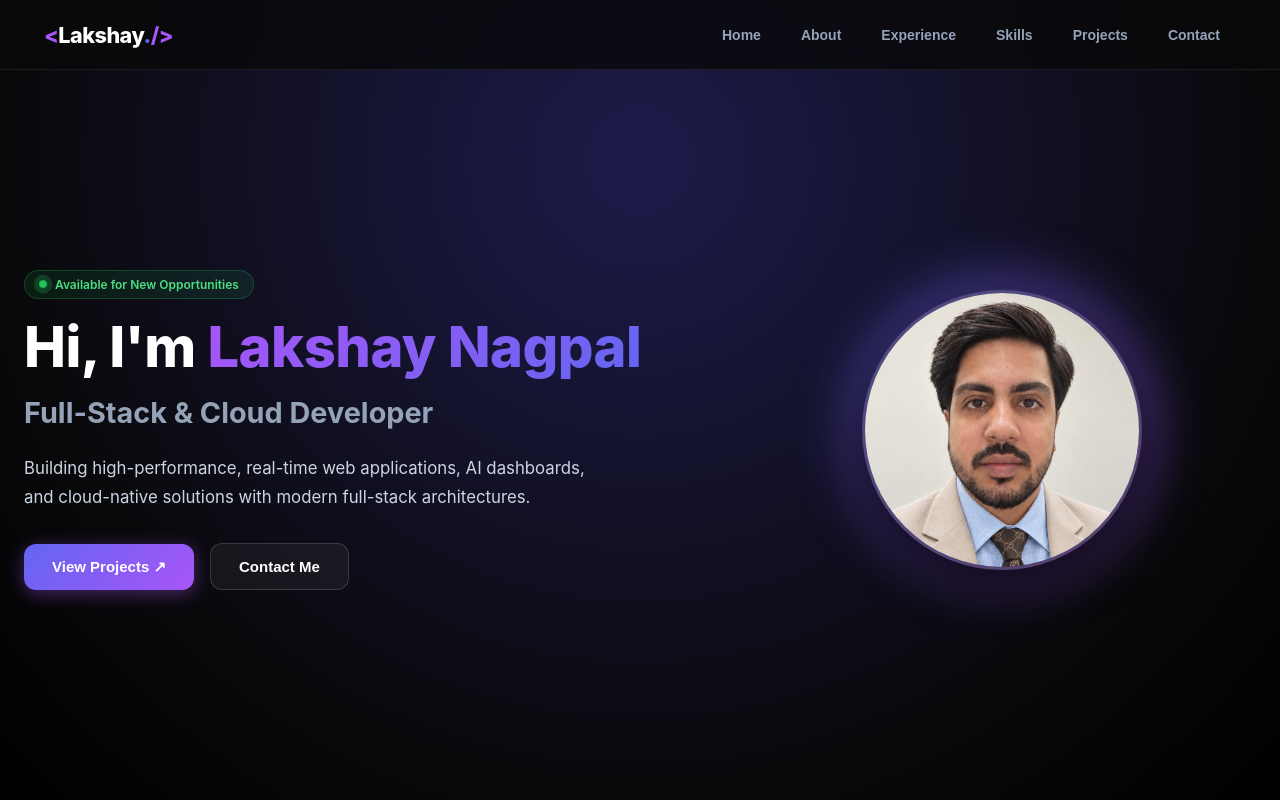
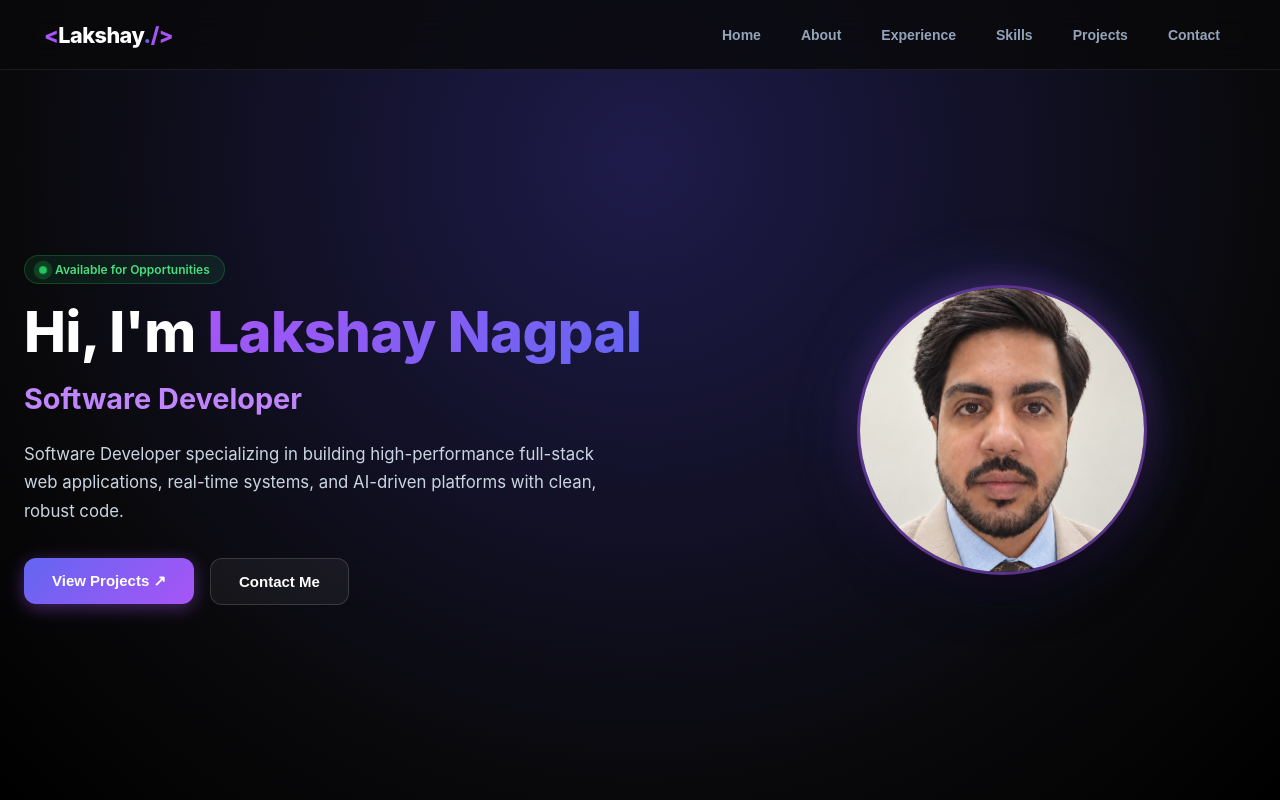
Before and after one commit to lakshayn0001/Portfolio, a React (Vite) app: page / in a window 1280 px wide. Shown: the top 800 px of the page. Built offline with nearby package versions, Linux system fonts and the light colour scheme.

Commit message:
feat: polish hero section text role and portrait framing

```diff
--- a/src/main_content/home/Home.css
+++ b/src/main_content/home/Home.css
@@ -83,7 +83,7 @@ html {
 .hero_role {
   font-size: clamp(1.3rem, 3vw, 1.8rem);
   font-weight: 700;
-  color: #94a3b8;
+  color: #c084fc;
   margin: 0;
 }
 
@@ -146,8 +146,8 @@ html {
 
 .avatar_wrapper {
   position: relative;
-  width: 320px;
-  height: 320px;
+  width: 330px;
+  height: 330px;
   display: flex;
   align-items: center;
   justify-content: center;
@@ -158,26 +158,41 @@ html {
   width: 100%;
   height: 100%;
   border-radius: 50%;
-  background: linear-gradient(135deg, rgba(99, 102, 241, 0.4), rgba(168, 85, 247, 0.4));
-  filter: blur(24px);
+  background: radial-gradient(circle, rgba(168, 85, 247, 0.5) 0%, rgba(99, 102, 241, 0.25) 55%, transparent 72%);
+  filter: blur(28px);
   z-index: 1;
 }
 
-#poster {
+.avatar_frame {
   position: relative;
-  width: 280px;
-  height: 280px;
-  object-fit: cover;
-  object-position: center 18%;
+  width: 290px;
+  height: 290px;
   border-radius: 50%;
-  border: 3px solid rgba(255, 255, 255, 0.15);
-  box-shadow: 0 20px 40px rgba(0, 0, 0, 0.7);
+  overflow: hidden;
+  border: 3px solid rgba(168, 85, 247, 0.45);
+  box-shadow: 0 20px 45px rgba(0, 0, 0, 0.8), 0 0 30px rgba(168, 85, 247, 0.3);
   z-index: 2;
-  transition: transform 0.3s ease;
+  transition: transform 0.3s ease, border-color 0.3s ease, box-shadow 0.3s ease;
 }
 
-#poster:hover {
+.avatar_frame:hover {
   transform: scale(1.02);
+  border-color: rgba(168, 85, 247, 0.75);
+  box-shadow: 0 25px 50px rgba(0, 0, 0, 0.85), 0 0 40px rgba(168, 85, 247, 0.45);
+}
+
+#poster {
+  width: 100%;
+  height: 100%;
+  object-fit: cover;
+  object-position: center 8%;
+  transform: scale(1.18);
+  transition: transform 0.3s ease;
+  display: block;
+}
+
+.avatar_frame:hover #poster {
+  transform: scale(1.23);
 }
 
 @media (max-width: 900px) {
@@ -192,12 +207,12 @@ html {
   }
 
   .avatar_wrapper {
+    width: 260px;
+    height: 260px;
+  }
+
+  .avatar_frame {
     width: 240px;
     height: 240px;
   }
-
-  #poster {
-    width: 220px;
-    height: 220px;
-  }
 }
--- a/src/main_content/home/Home.jsx
+++ b/src/main_content/home/Home.jsx
@@ -14,17 +14,17 @@ const Home = () => {
         <div id="content_section">
           <div className="status_badge">
             <span className="pulsing_dot"></span>
-            <span>Available for New Opportunities</span>
+            <span>Available for Opportunities</span>
           </div>
 
           <h1 className="hero_greeting">
             Hi, I'm <span className="hero_name">Lakshay Nagpal</span>
           </h1>
 
-          <h2 className="hero_role">Full-Stack & Cloud Developer</h2>
+          <h2 className="hero_role">Software Developer</h2>
 
           <p className="hero_tagline">
-            Building high-performance, real-time web applications, AI dashboards, and cloud-native solutions with modern full-stack architectures.
+            Software Developer specializing in building high-performance full-stack web applications, real-time systems, and AI-driven platforms with clean, robust code.
           </p>
 
           <div className="hero_actions">
@@ -40,7 +40,9 @@ const Home = () => {
         <div id="photo_section">
           <div className="avatar_wrapper">
             <div className="avatar_glow"></div>
-            <img id="poster" src={Poster} alt="Lakshay Nagpal" />
+            <div className="avatar_frame">
+              <img id="poster" src={Poster} alt="Lakshay Nagpal" />
+            </div>
           </div>
         </div>
       </div>
```
